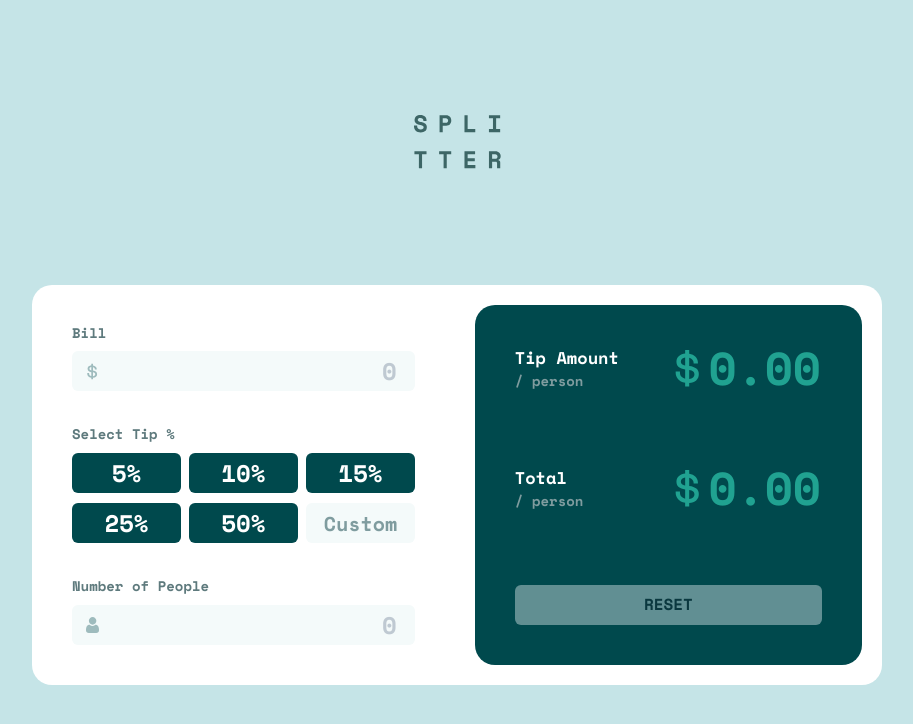
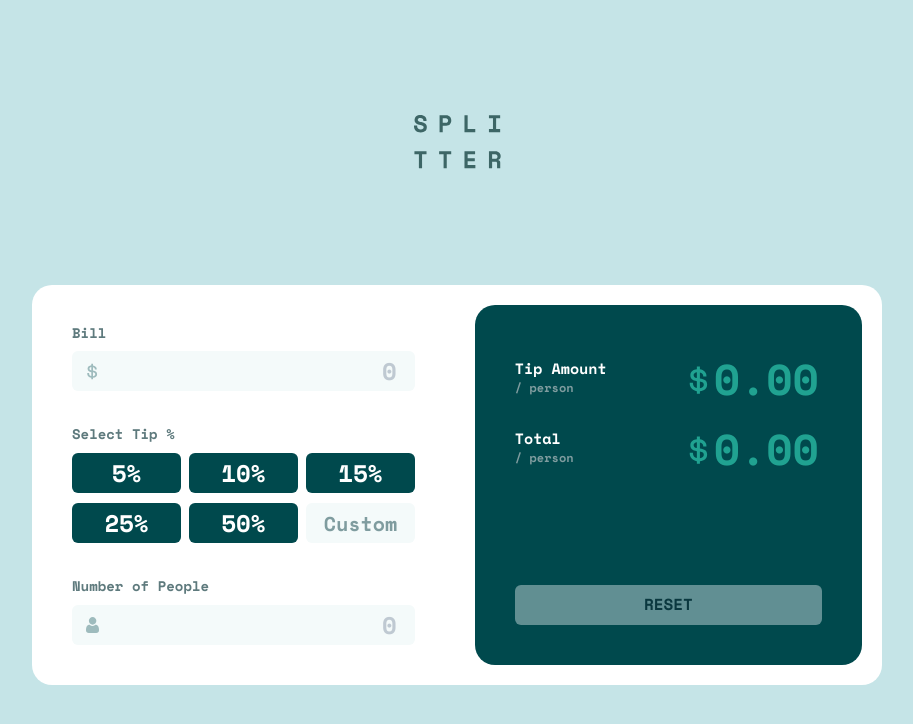
Before and after one commit to a-zajonc/tip-calculator-app, a React (Create React App) app: page / in a window 1280 px wide. Shown: the top 724 px of the page, without its empty margins (183-1096 px from the left). Built offline with nearby package versions, Linux system fonts and the light colour scheme.

Commit message:
Add Responsive Font Height in Total and Tip Amount Display

```diff
--- a/src/Components/TipAmount/index.js
+++ b/src/Components/TipAmount/index.js
@@ -1,4 +1,5 @@
 import { Box, Text, Img } from "@chakra-ui/react";
+import { resultDisplaySize } from "../TipCalculatorFunctions";
 
 export function TipAmount({ total }) {
   return (
@@ -8,17 +9,23 @@ export function TipAmount({ total }) {
       flexDirection="row"
       height="46px"
     >
-      <Box w="50%">
-        <Text fontSize="17px" color="white">
+      <Box w="33%">
+        <Text fontSize="15px" color="white">
           Tip Amount
         </Text>
-        <Text fontSize="14px" color="#7F9C9F">
+        <Text fontSize="12px" color="#7F9C9F">
           / person{" "}
         </Text>
       </Box>
-      <Box w="50%" display="flex" flexDirection="row" alignItems="center">
-        <Img src="icon-dollar-green.svg" alt="Dollar sign" height="40px" />
-        <Text fontSize="46px" color="#20A291">
+      <Box
+        w="66%"
+        display="flex"
+        flexDirection="row"
+        alignItems="center"
+        justifyContent="flex-end"
+      >
+        <Img src="icon-dollar-green.svg" alt="Dollar sign" height="30px" />
+        <Text color="#20A291" fontSize={resultDisplaySize(total)}>
           {!total ? "0.00" : total}
         </Text>
       </Box>
--- a/src/Components/TipCalculator/index.js
+++ b/src/Components/TipCalculatorFunctions/index.js
@@ -12,3 +12,20 @@ export function TipAmountCalculator({ bill, tipPercentage, peopleNumber }) {
     ? "0.00"
     : ((bill * parseFloat(tipPercentage)) / 100 / peopleNumber).toFixed(2);
 }
+
+export const resultDisplaySize = (total) => {
+  switch (total.length) {
+    case 10:
+      return "28px";
+    case 9:
+      return "30px";
+    case 8:
+      return "33px";
+    case 7:
+      return "36px";
+    case 6:
+      return "38px";
+    default:
+      return "43px";
+  }
+};
--- a/src/Components/TotalAmount/index.js
+++ b/src/Components/TotalAmount/index.js
@@ -1,4 +1,5 @@
 import { Box, Text, Img } from "@chakra-ui/react";
+import { resultDisplaySize } from "../TipCalculatorFunctions";
 
 export function TotalAmount({ total }) {
   return (
@@ -8,17 +9,23 @@ export function TotalAmount({ total }) {
       flexDirection="row"
       height="46px"
     >
-      <Box w="50%">
-        <Text fontSize="17px" color="white">
+      <Box w="33%">
+        <Text fontSize="15px" color="white">
           Total
         </Text>
-        <Text fontSize="14px" color="#7F9C9F">
-          / person{" "}
+        <Text fontSize="12px" color="#7F9C9F">
+          / person
         </Text>
       </Box>
-      <Box w="50%" display="flex" flexDirection="row" alignItems="center">
-        <Img src="icon-dollar-green.svg" alt="Dollar sign" height="40px" />
-        <Text fontSize="46px" color="#20A291">
+      <Box
+        w="66%"
+        display="flex"
+        flexDirection="row"
+        alignItems="center"
+        justifyContent="flex-end"
+      >
+        <Img src="icon-dollar-green.svg" alt="Dollar sign" height="30px" />
+        <Text fontSize={resultDisplaySize(total)} color="#20A291">
           {!total ? "0.00" : total}
         </Text>
       </Box>
--- a/src/Components/index.js
+++ b/src/Components/index.js
@@ -6,8 +6,8 @@ import { TipAmount } from "./TipAmount";
 import { TipSelect } from "./TipSelect";
 import { TotalAmount } from "./TotalAmount";
 import { useState } from "react";
-import { TotalAmountCalculator } from "./TipCalculator";
-import { TipAmountCalculator } from "./TipCalculator";
+import { TotalAmountCalculator } from "./TipCalculatorFunctions";
+import { TipAmountCalculator } from "./TipCalculatorFunctions";
 
 export function SplitterComponent() {
   const [bill, setBill] = useState("");
@@ -61,6 +61,12 @@ export function SplitterComponent() {
         flexDirection="column"
         justifyContent="space-between"
       >
+        <Box
+          display="flex"
+          flexDirection="column"
+          height="50%"
+          justifyContent="space-around"
+        >
           <TipAmount
             total={totalTip}
             bill={bill}
@@ -68,6 +74,7 @@ export function SplitterComponent() {
             peopleNumber={peopleNumber}
           />
           <TotalAmount total={totalResult} />
+        </Box>
         <ResetButton
           bill={bill}
           tipPercentage={tipPercentage}
```
Lines whose indentation alone changed are shown as unchanged.
